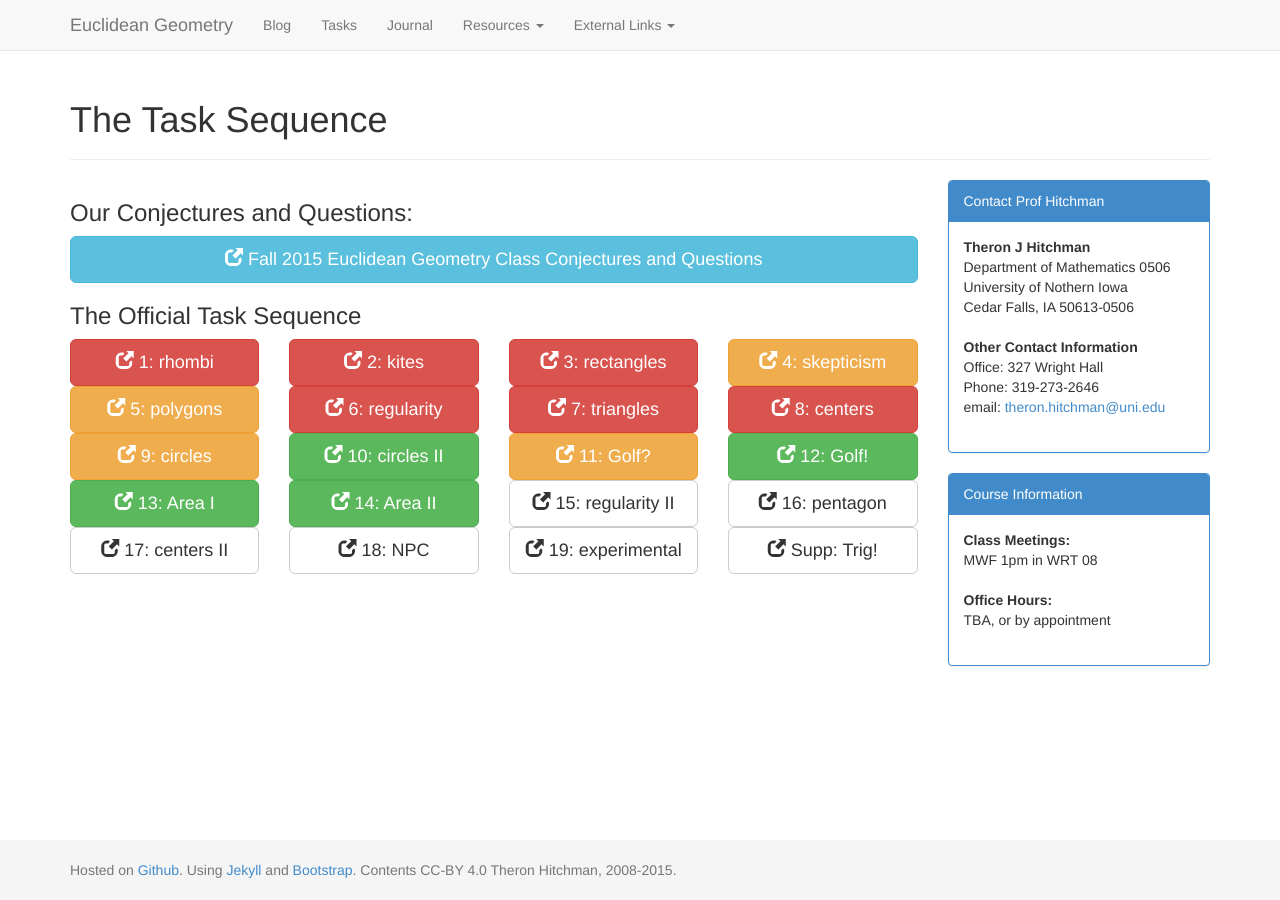
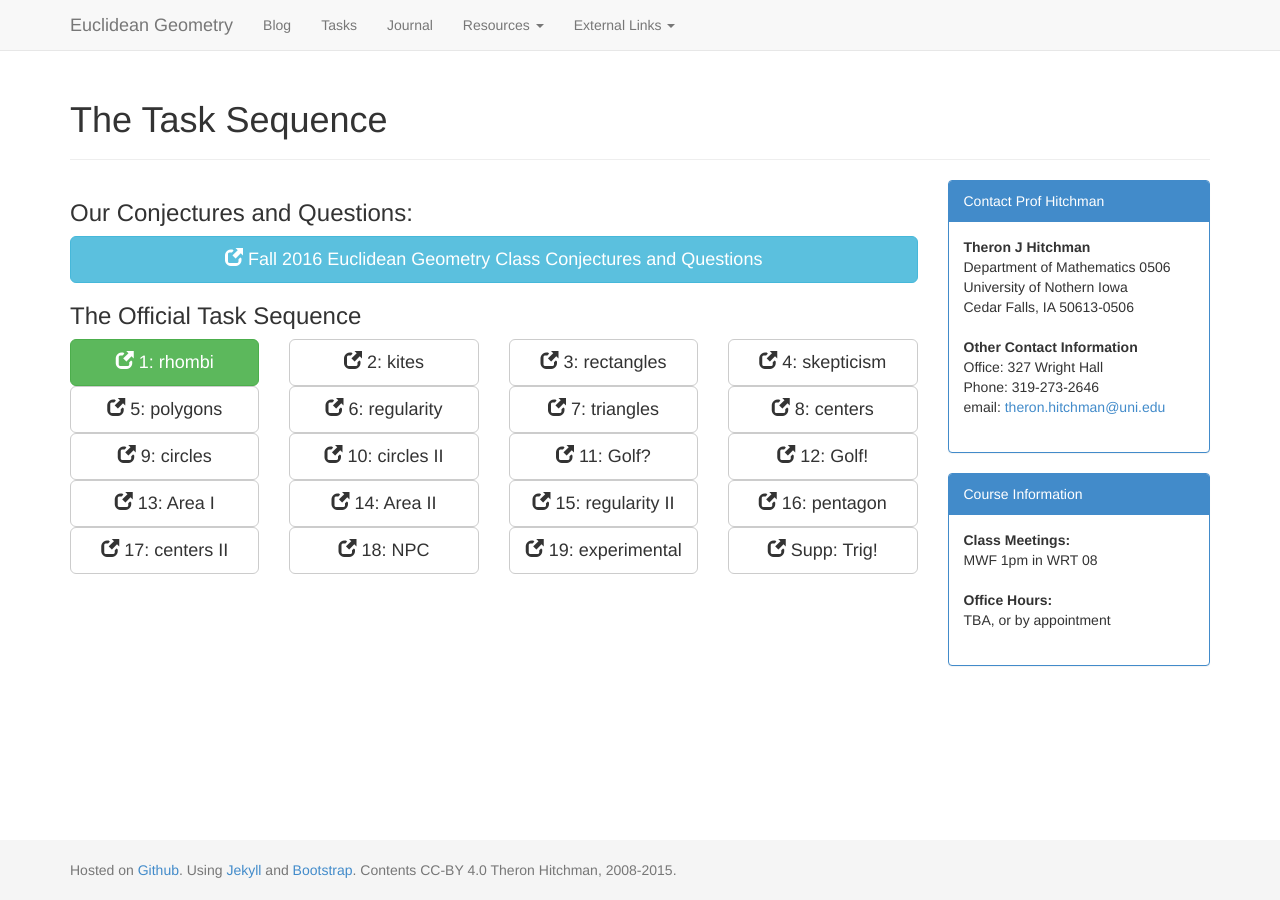
Before and after one commit to theronhitchman/euclidean-geometry, a Jekyll site: the page built from tasks/index.md, in a window 1280 px wide. Built offline with Jekyll 4.4.1, drawn with Linux system fonts in a browser that asks for light colours; nearby versions of some CDN libraries.

Commit message:
reset tasks page for opening day

```diff
--- a/tasks/index.md
+++ b/tasks/index.md
@@ -8,66 +8,66 @@
 <div class="text-center">
   <a class="btn btn-lg btn-info btn-block" href="{{site.baseurl}}/class/" target="_blank">
     <span class="glyphicon glyphicon-new-window"></span>
-    Fall 2015 Euclidean Geometry<br class="visible-xs" /> Class Conjectures and Questions</a>
+    Fall 2016 Euclidean Geometry<br class="visible-xs" /> Class Conjectures and Questions</a>
 </div>
 
 ### The Official Task Sequence
 
 <div class="row">
 <div class="col-xs-6 col-sm-4 col-lg-3 text-center">
-  <a class="btn btn-danger btn-lg btn-block" href="{{site.baseurl}}/EG_main01.pdf" target="_blank">
+  <a class="btn btn-success btn-lg btn-block" href="{{site.baseurl}}/EG_main01.pdf" target="_blank">
     <span class="glyphicon glyphicon-new-window"></span> 1:<br class="visible-xs" /> rhombi</a>
 </div>
 <div class="col-xs-6 col-sm-4 col-lg-3 text-center">
-  <a class="btn btn-danger btn-lg btn-block" href="{{site.baseurl}}/EG_main02.pdf" target="_blank">
+  <a class="btn btn-default btn-lg btn-block" href="{{site.baseurl}}/tasks/" target="_blank">
     <span class="glyphicon glyphicon-new-window"></span> 2:<br class="visible-xs" /> kites</a>
 </div>
 <div class="col-xs-6 col-sm-4 col-lg-3 text-center">
-  <a class="btn btn-danger btn-lg btn-block" href="{{site.baseurl}}/EG_main03.pdf" target="_blank">
+  <a class="btn btn-default btn-lg btn-block" href="{{site.baseurl}}/tasks/" target="_blank">
   <span class="glyphicon glyphicon-new-window"></span> 3:<br class="visible-xs" /> rectangles</a>
 </div>
 <div class="col-xs-6 col-sm-4 col-lg-3 text-center">
-  <a class="btn btn-warning btn-lg btn-block" href="{{site.baseurl}}/EG_main04.pdf">
+  <a class="btn btn-default btn-lg btn-block" href="{{site.baseurl}}/tasks/">
   <span class="glyphicon glyphicon-new-window"></span> 4:<br class="visible-xs" /> skepticism</a>
 </div>
 <div class="col-xs-6 col-sm-4 col-lg-3 text-center">
-  <a class="btn btn-warning btn-lg btn-block" href="{{site.baseurl}}/EG_main05.pdf">
+  <a class="btn btn-default btn-lg btn-block" href="{{site.baseurl}}/tasks/">
   <span class="glyphicon glyphicon-new-window"></span> 5:<br class="visible-xs" /> polygons</a>
 </div>
 <div class="col-xs-6 col-sm-4 col-lg-3 text-center">
-  <a class="btn btn-danger btn-lg btn-block" href="{{site.baseurl}}/EG_main06.pdf">
+  <a class="btn btn-default btn-lg btn-block" href="{{site.baseurl}}/tasks/">
   <span class="glyphicon glyphicon-new-window"></span> 6:<br class="visible-xs" /> regularity</a>
 </div>
 <div class="col-xs-6 col-sm-4 col-lg-3 text-center">
-  <a class="btn btn-danger btn-lg btn-block" href="{{site.baseurl}}/EG_main07.pdf">
+  <a class="btn btn-default btn-lg btn-block" href="{{site.baseurl}}/tasks/">
   <span class="glyphicon glyphicon-new-window"></span> 7:<br class="visible-xs" /> triangles</a>
 </div>
 <div class="col-xs-6 col-sm-4 col-lg-3 text-center">
-  <a class="btn btn-danger btn-lg btn-block" href="{{site.baseurl}}/EG_main08.pdf">
+  <a class="btn btn-default btn-lg btn-block" href="{{site.baseurl}}/tasks/">
   <span class="glyphicon glyphicon-new-window"></span> 8:<br class="visible-xs" /> centers</a>
 </div>
 <div class="col-xs-6 col-sm-4 col-lg-3 text-center">
-  <a class="btn btn-warning btn-lg btn-block" href="{{site.baseurl}}/EG_main09.pdf">
+  <a class="btn btn-default btn-lg btn-block" href="{{site.baseurl}}/tasks/">
   <span class="glyphicon glyphicon-new-window"></span> 9:<br class="visible-xs" /> circles</a>
 </div>
 <div class="col-xs-6 col-sm-4 col-lg-3 text-center">
-  <a class="btn btn-success btn-lg btn-block" href="{{site.baseurl}}/EG_main10.pdf">
+  <a class="btn btn-default btn-lg btn-block" href="{{site.baseurl}}/tasks/">
   <span class="glyphicon glyphicon-new-window"></span> 10:<br class="visible-xs" /> circles II</a>
 </div>
 <div class="col-xs-6 col-sm-4 col-lg-3 text-center">
-  <a class="btn btn-warning btn-lg btn-block" href="{{site.baseurl}}/EG_main11.pdf">
+  <a class="btn btn-default btn-lg btn-block" href="{{site.baseurl}}/tasks/">
   <span class="glyphicon glyphicon-new-window"></span> 11:<br class="visible-xs" /> Golf?</a>
 </div>
 <div class="col-xs-6 col-sm-4 col-lg-3 text-center">
-  <a class="btn btn-success btn-lg btn-block" href="{{site.baseurl}}/EG_main12.pdf">
+  <a class="btn btn-default btn-lg btn-block" href="{{site.baseurl}}/tasks/">
   <span class="glyphicon glyphicon-new-window"></span> 12:<br class="visible-xs" /> Golf!</a>
 </div>
 <div class="col-xs-6 col-sm-4 col-lg-3 text-center">
-  <a class="btn btn-success btn-lg btn-block" href="{{site.baseurl}}/EG_main13.pdf">
+  <a class="btn btn-default btn-lg btn-block" href="{{site.baseurl}}/tasks/">
   <span class="glyphicon glyphicon-new-window"></span> 13:<br class="visible-xs" /> Area I</a>
 </div>
 <div class="col-xs-6 col-sm-4 col-lg-3 text-center">
-  <a class="btn btn-success btn-lg btn-block" href="{{site.baseurl}}/EG_main14.pdf">
+  <a class="btn btn-default btn-lg btn-block" href="{{site.baseurl}}/tasks/">
   <span class="glyphicon glyphicon-new-window"></span> 14:<br class="visible-xs" /> Area II</a>
 </div>
 <div class="col-xs-6 col-sm-4 col-lg-3 text-center">
```
